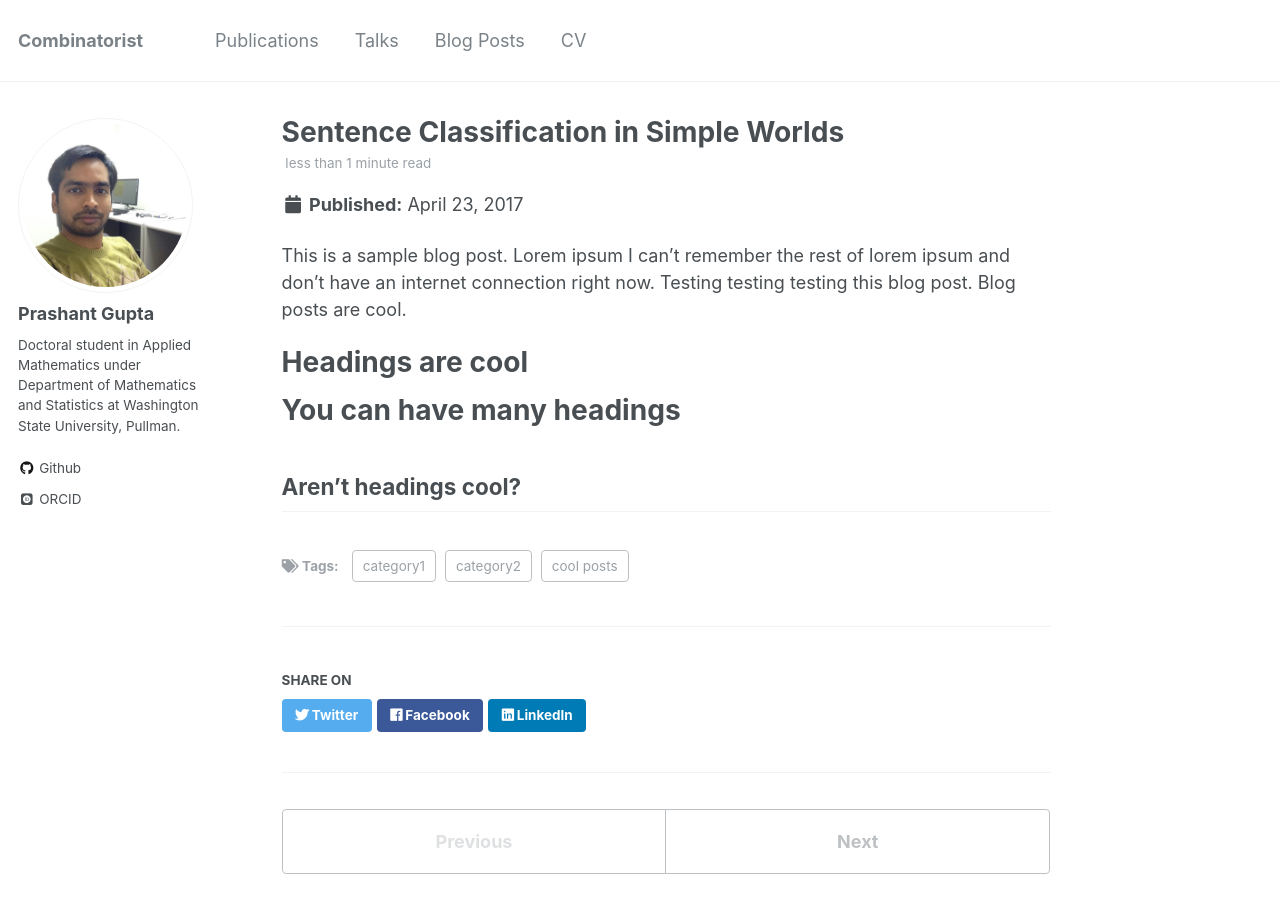
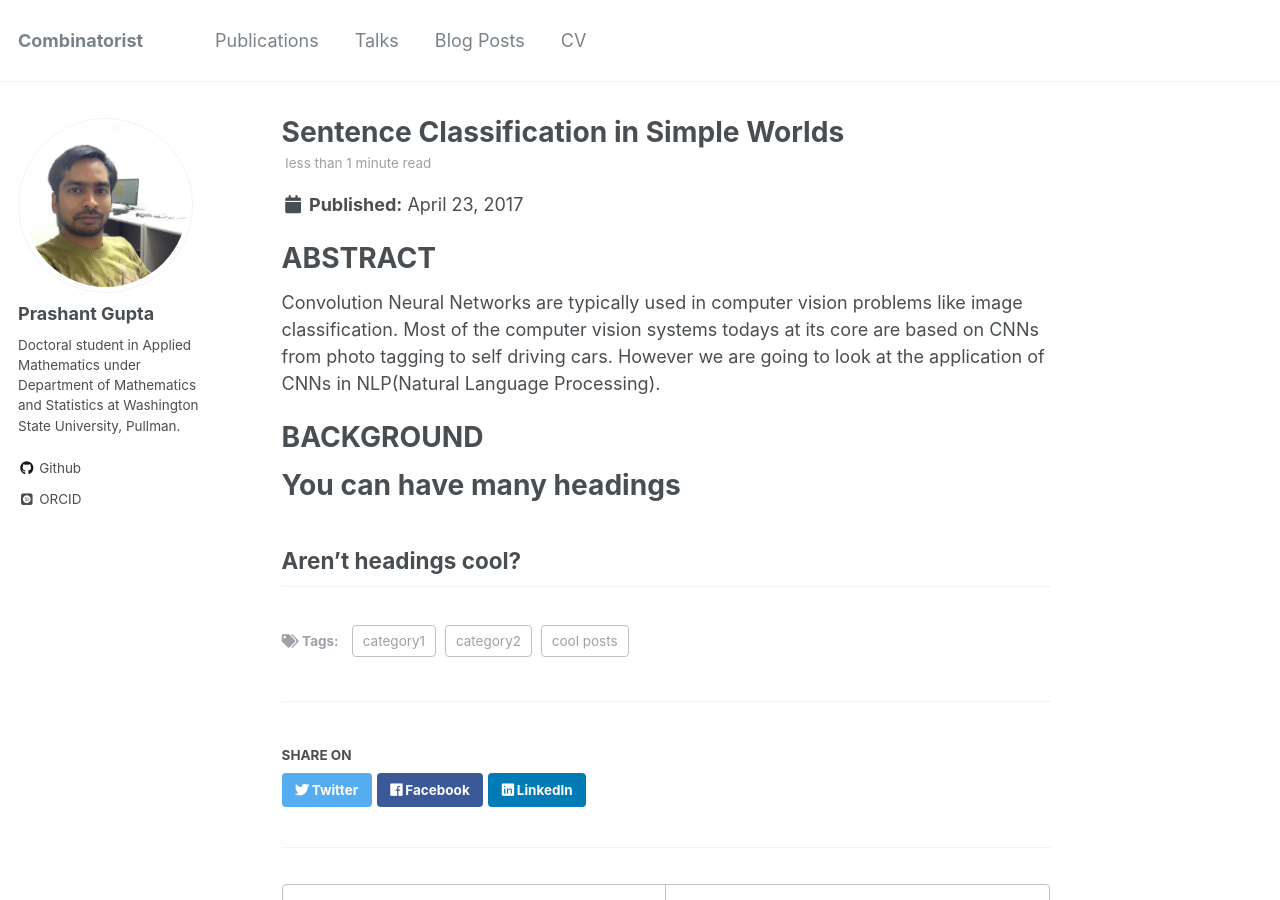
Before and after one commit to pragup/pragup.github.io, a Jekyll site: the page built from _posts/2017-04-23-Sentence-Classification.md, in a window 1280 px wide and 900 px high. Built offline with Jekyll 4.4.1, drawn with Linux system fonts in a browser that asks for light colours; some web fonts are replaced.

Commit message:
update 1 !

```diff
--- a/_posts/2017-04-23-Sentence-Classification.md
+++ b/_posts/2017-04-23-Sentence-Classification.md
@@ -7,11 +7,13 @@ tags:
   - category1
   - category2
 ---
+ABSTRACT
+==========
+Convolution Neural Networks are typically used in computer vision problems like image classification. Most of the computer vision systems todays at its core are based on CNNs from photo tagging to self driving cars.
+However we are going to look at the application of CNNs in NLP(Natural Language Processing).
 
-This is a sample blog post. Lorem ipsum I can't remember the rest of lorem ipsum and don't have an internet connection right now. Testing testing testing this blog post. Blog posts are cool.
-
-Headings are cool
-======
+BACKGROUND
+==========
 
 You can have many headings
 ======
```
